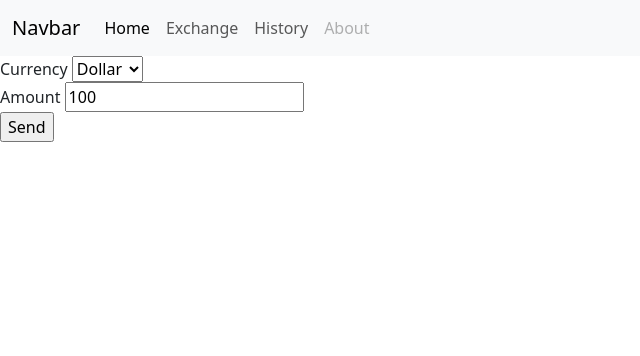
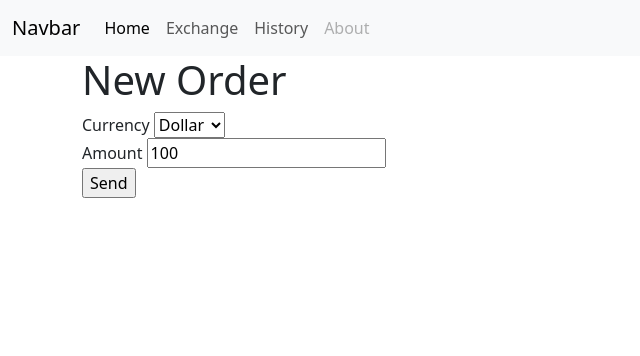
Before and after one commit to rajkonkret/flask-20-12-NicerApp, a Flask app: page /exchange in a window 1280 px wide. Shown: the top 356 px of the page, without its empty margins (0-640 px from the left). Run offline with Flask 3, Linux system fonts and the light colour scheme.

Commit message:
2 - exchange add container and title

```diff
--- a/templates/exchange.html
+++ b/templates/exchange.html
@@ -3,8 +3,12 @@
 
 
 {% block content %}
-    {{ super() }}
-    <form id="exchange_form" action="{{ url_for('exchange') }}" method="POST">
+    <div class="container">
+        <div class="row justify-content-start">
+            <div class="col-5 h1">New Order</div>
+        </div>
+
+        <form id="exchange_form" action="{{ url_for('exchange') }}" method="POST">
         <label for="currency">Currency</label>
         <select id="currency", name="currency">
             {% for currency in offer.currencies %}
@@ -16,4 +20,10 @@
         <input type="text" id="amount" name="amount" value="100"><br>
         <input type="submit" value="Send">
     </form>
+
+
+
+
+    </div>
+
 {% endblock %}
```
